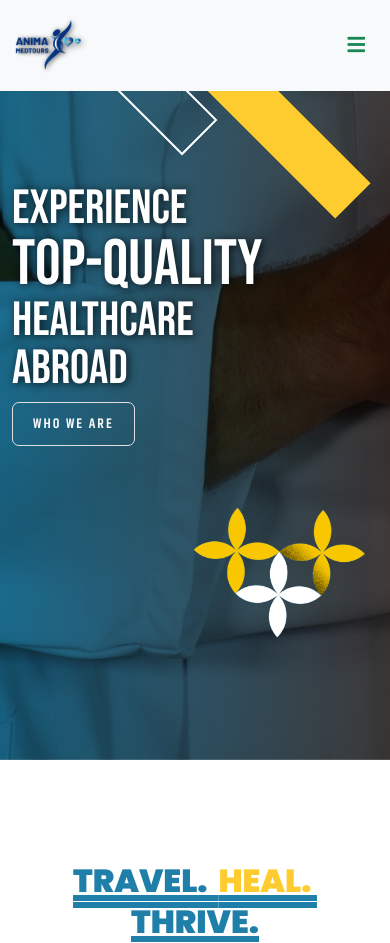
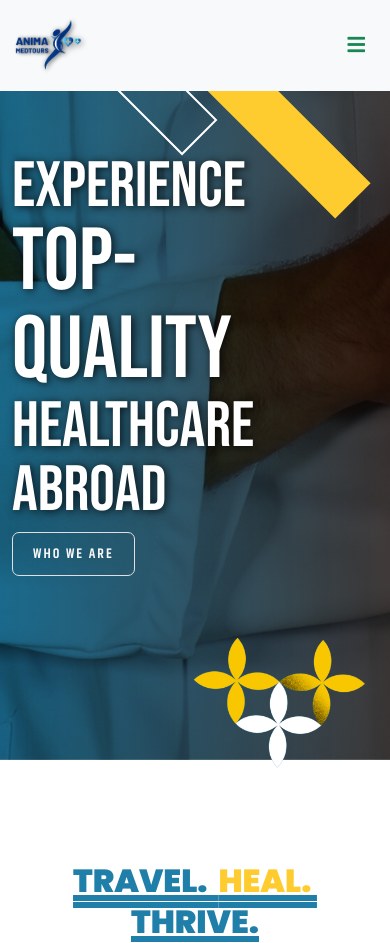
Before and after one commit to geofrey254/Anima-MedTours, a Django app: page / in a window 390 px wide. Shown: the top 943 px of the page. Run offline with Django 4.2, Linux system fonts and the light colour scheme; some libraries are stand-ins or nearby versions; some web fonts are replaced.

Commit message:
Media queries fix

```diff
--- a/anima_app/templates/anima_app/base.html
+++ b/anima_app/templates/anima_app/base.html
@@ -24,7 +24,7 @@
     <link rel="stylesheet" href="{% static 'css/anima_styling.css' %}">
     <link rel="stylesheet" href="{% static 'css/btn-who.css' %}">
     <link rel="stylesheet" href="{% static 'css/btn-contact.css' %}">
-    <link rel="stylesheet" href="{% static 'css/breaks.css' %}">
+    <link rel="stylesheet" href="{% static 'css/breakin.css' %}">
 
 
     <!-- Meta Data -->
--- a/static/css/breaks.css
+++ b/static/css/breakin.css
@@ -25,12 +25,12 @@
   }
 
   .bg-top .tag-line h2 {
-    font-size: 3rem;
-    padding-top: 50px;
+    font-size: 4rem;
+    margin-top: 150px;
   }
 
   .bg-top .tag-line .top-line {
-    font-size: 4rem;
+    font-size: 5.5rem;
   }
 
   .bg-top .tag-line .abroad {
```
